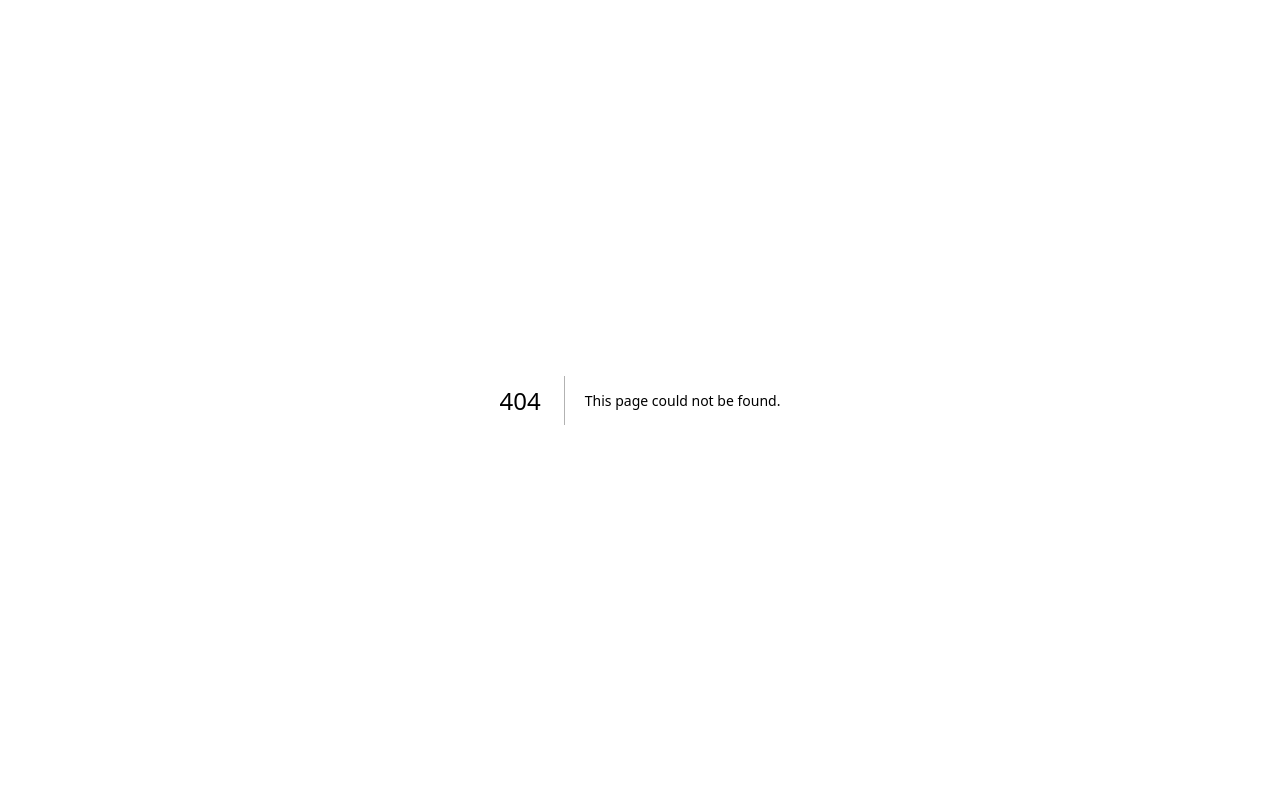
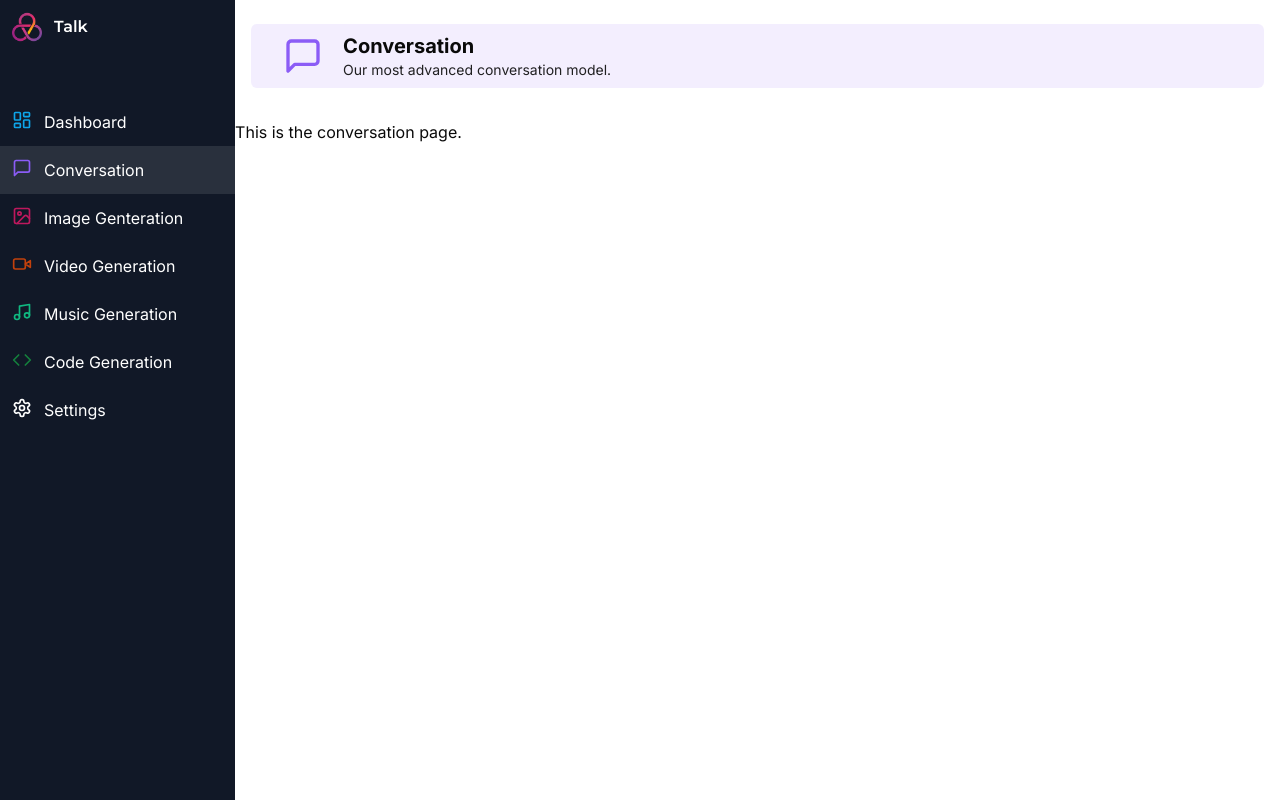
Before and after one commit to YOWDAHE/AI-platform, a Next.js app in the folder my-app/: page /conversation in a window 1280 px wide. Before the commit this address had no page. Built offline with nearby package versions, Linux system fonts and the light colour scheme.

Commit message:
Heading component finished, about to start the Conversation page

```diff
--- /dev/null
+++ b/my-app/app/(dashboard)/(routes)/conversation/page.tsx
@@ -0,0 +1,21 @@
+import Heading from "@/components/heading";
+import { MessageSquare } from "lucide-react";
+
+
+const Conversation = () => {
+
+    return (
+        <div>
+            <Heading
+                title="Conversation"
+                description="Our most advanced conversation model."
+                icon={MessageSquare}
+                iconColor="text-violet-500"
+                bgColor="bg-violet-500/10"
+            />
+            This is the conversation page.
+        </div>
+    );
+}
+
+export default Conversation;
--- /dev/null
+++ b/my-app/components/heading.tsx
@@ -0,0 +1,37 @@
+import { cn } from "@/lib/utils";
+import { LucideIcon } from "lucide-react";
+
+interface HeadingProps {
+  title: string;
+  description: string;
+  icon: LucideIcon;
+  iconColor?: string;
+  bgColor?: string;
+}
+
+function Heading({
+  title,
+  description,
+  icon: Icon,
+  iconColor,
+  bgColor,
+}: HeadingProps) {
+  return (
+    <div className="px-4 mb-8">
+      <div
+        className={cn(
+          "p-2 w-full rounded-md flex px-4 lg:px-8 items-center gap-x-5",
+          bgColor
+        )}
+      >
+        <Icon className={cn("w-10 h-10", iconColor)} />
+        <div>
+          <h2 className="font-bold text-xl">{title}</h2>
+          <p className="text-sm opacity-90">{description}</p>
+        </div>
+      </div>
+    </div>
+  );
+}
+
+export default Heading;
--- a/my-app/components/mobil_sidebar.tsx
+++ b/my-app/components/mobil_sidebar.tsx
@@ -7,6 +7,9 @@ import Sidebar from "./sidebar";
 import { useEffect, useState } from "react";
 
 function Mobile_sidebar() {
+
+  //solution for hidration problems
+  //SolutionH
   const [isMounted, setIsMounted] = useState(false);
   useEffect(() => {
     setIsMounted(true);
@@ -15,6 +18,7 @@ function Mobile_sidebar() {
   if (!isMounted) {
     return null;
   }
+  //endSolutionH
 
   return (
     <Sheet>
```
